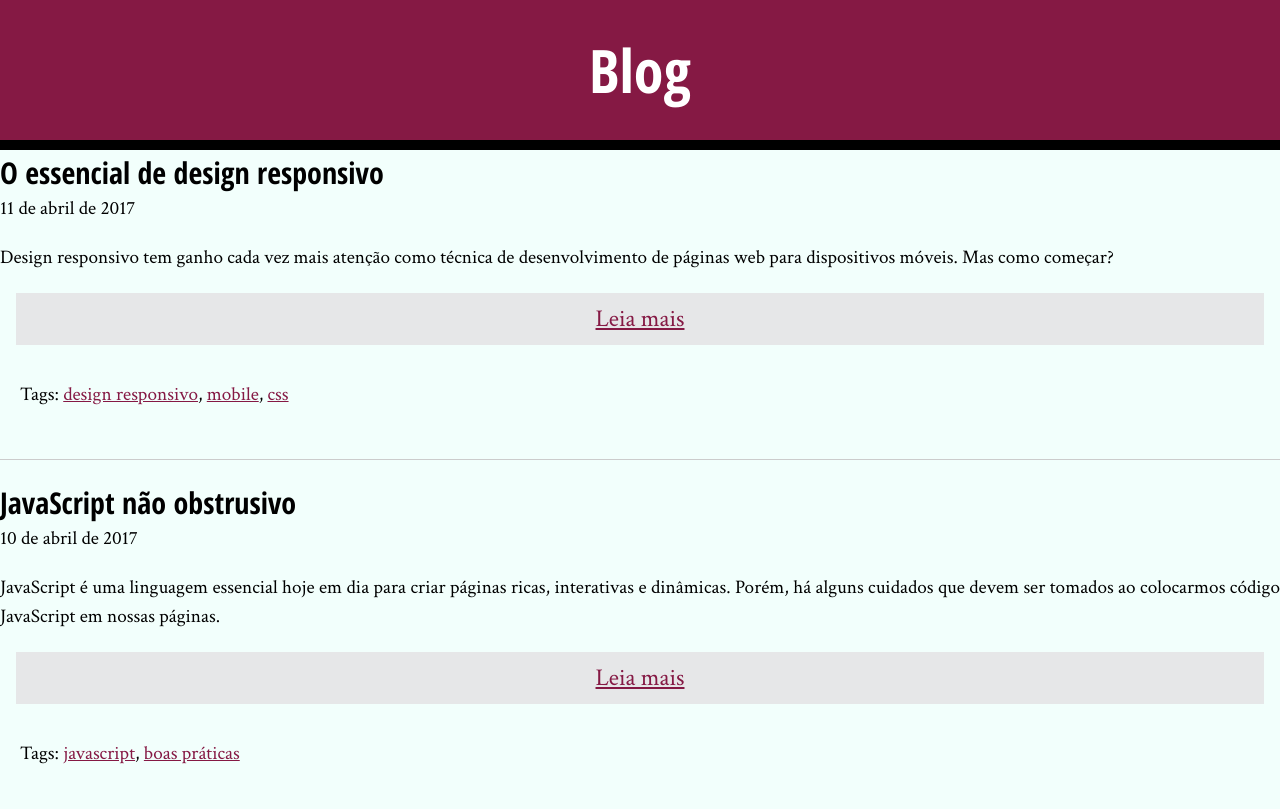
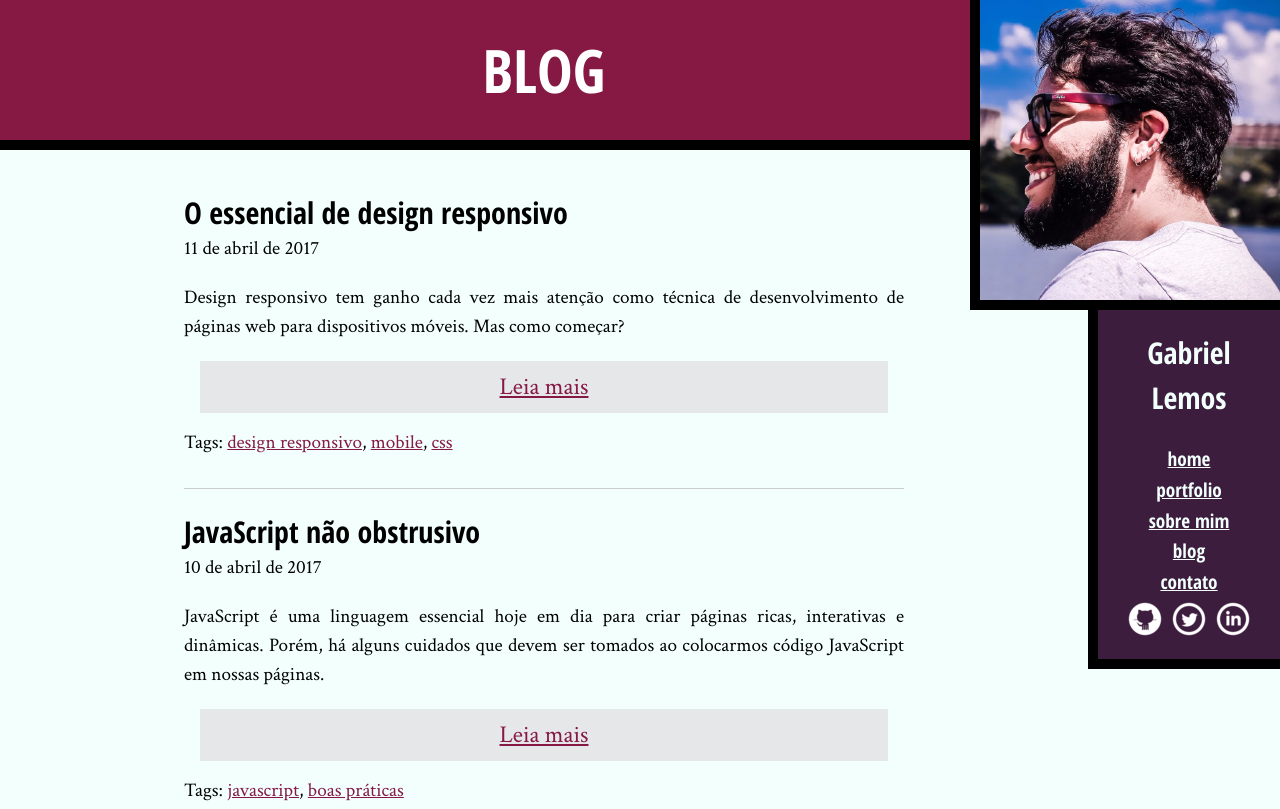
Before and after one commit to gablemos-zz/gablemos.github.io, a plain HTML site: page Pages/blog.html in a window 1280 px wide. Shown: the top 809 px of the page. Drawn offline with Linux system fonts and the light colour scheme.

Commit message:
primeira parte
HTML e CSS básico Ok

```diff
--- a/Pages/blog.html
+++ b/Pages/blog.html
@@ -1,41 +1,42 @@
 <!DOCTYPE html>
 <html lang = "en">
     <head>
+        <title>Blog  - Gabriel Lemos</title>
         <meta charset = "UTF-8">
         <link rel="icon" href="../Images/favicon.png">
         <link rel="stylesheet" href="../Style/reset.css">
         <link rel="stylesheet" href="../Style/site.css">
         <link rel="stylesheet" href="http://fonts.googleapis.com/css?family=Crimson+Text:400,400italic,600">
         <link rel="stylesheet" href="http://fonts.googleapis.com/css?family=Open+Sans+Condensed:700">
-        <title>Blog  - Gabriel Lemos</title>
     </head>
     <body>
         <main>
             <h1 class="titulo-principal">Blog</h1>
-
-            <article>
-                <h2>O essencial de design responsivo</h2>
+            <div class="container">
+                <article class="artigo">
+                    <h2 class="subtitulo-texto">O essencial de design responsivo</h2>
                     <time datetime="2017-04-11">11 de abril de 2017</time>
                     <p>Design responsivo tem ganho cada vez mais atenção como técnica de desenvolvimento de páginas web para dispositivos móveis. Mas como começar?</p>
 
                     <a class="leia-mais" href="#">Leia mais</a>
-                <footer class="tags">Tags: <a href="#">design responsivo</a>, <a href="#">mobile</a>, <a href="#">css</a></footer>
+                    <footer >Tags: <a href="#">design responsivo</a>, <a href="#">mobile</a>, <a href="#">css</a></footer>
                 </article>
 
-            <article>
-                <h2>JavaScript não obstrusivo</h2>
+                <article class="artigo">
+                    <h2 class="subtitulo-texto">JavaScript não obstrusivo</h2>
                     <time datetime="2017-04-10">10 de abril de 2017</time>
 
                     <p>JavaScript é uma linguagem essencial hoje em dia para criar páginas ricas, interativas e dinâmicas. Porém, há alguns cuidados que devem ser tomados ao colocarmos código JavaScript em nossas páginas.</p>
 
-                <a CLASS="leia-mais" href="#">Leia mais</a>
+                    <a class="leia-mais" href="#">Leia mais</a>
                     <footer>Tags: <a href="#">javascript</a>, <a href="#">boas práticas</a></footer>
                 </article>
+            </div>
         </main>
 
-        <img src="../Images/eu.jpg" alt="Foto de Gabriel Lemos" />
+        <img class="minha-foto" src="../Images/eu.jpg" alt="Foto de Gabriel Lemos" />
 
-        <aside>
+        <aside class="navegacao-site">
             <h1>Gabriel Lemos</h1>
             <nav>
                 <ul>
@@ -46,9 +47,26 @@
                     <li><a href="../Pages/contato.html">Contato</a></li>
                 </ul>
             </nav>
+            <ul class="icones-redes-sociais">
+                <li>
+                    <a class="github" href=
+                            "https://github.com/gablemos">GitHub
+                    </a>
+                </li>
+                <li>
+                    <a class="twitter" href=
+                            "https://twitter.com/bulkyu">Twitter
+                    </a>
+                </li>
+                <li>
+                    <a class="linkedin" href=
+                            "https://www.linkedin.com/in/lemosgabriel/">LinkedIn
+                    </a>
+                </li>
+            </ul>
         </aside>
 
-        <footer class="copyright">
+        <footer class="rodape-pagina">
             &copy; Gabriel Elias Faria Lemos 2017
         </footer>
     </body>
--- a/Style/site.css
+++ b/Style/site.css
@@ -16,6 +16,7 @@ h1, h2 {
     padding: 25px;
     border-bottom: 10px solid black;
     font-size: 60px;
+    text-transform: uppercase;
 }
 
 p {
@@ -23,60 +24,49 @@ p {
     margin: 20px 0;
 }
 
-.citacao-trabalho {
+.citacao-bio {
     background-color: #D9E5E3;
     border: 10px solid #C2CCCA;
-    width: 250px;
+    width: 330px;
     box-sizing: border-box;
-    margin: 20px 40px;
+    margin-left: 20px;
+    margin-right: 0px;
+
 }
 
-.navegacao-site {
-    background-color: #3C1D3D;
-    color: #F2FFFC;
-    padding: 20px;
-    text-align: center;
+.bec-wellington {
+    float: right;
 }
 
-.copyright {
+.rodape-pagina {
     background-color: #000;
     color: #F2FFFC;
-}
-
-nav a {
-    color: #F2FFFC;
+    clear: both;
 }
 
 main a {
     color: #851944;
 }
 
-aside a {
+.navegacao-site a {
     color: inherit;
     font-family: "Open Sans Condensed", sans-serif;
 }
 
-blockquote, aside, footer {
+.citacao-bio, .navegacao-site, .rodape-pagina {
     padding: 20px;
 }
 
-main div {
+.container {
     width: 720px;
     margin: auto;
-    padding: 30px 0;
+    padding: 40px 0;
+    padding-bottom: 10px;
 }
 
-aside {
-    text-align: center;
-}
-
-aside h1 {
+.navegacao-site h1 {
     font-size: 30px;
     margin-bottom: 25px;
-}
-
-.icones-redces-sociais li{
-    display: inline-block;
 }
 
 strong {
@@ -87,21 +77,81 @@ em {
     font-style: italic;
 }
 
-h2 {
+.subtitulo-texto {
     font-size: 30px;
+    clear: both;
 }
 
-article{
+.icones-redes-sociais li {
+    display: inline-block;
+}
+
+.artigo {
     padding-bottom: 30px;
-    border-bottom: 1px solid #CCC;
+    border-bottom: 1px solid #ccc;
     margin-bottom: 20px;
 }
 
-.leia-mais{
+.leia-mais {
+    padding: 8px;
+    margin: 16px;
+    display: block;
     font-size: 24px;
-    margin: 16px;
-    padding: 8px;
-    display: block;
     text-align: center;
     background-color: #E6E7E8;
 }
+
+nav a {
+    text-transform: lowercase;
+}
+
+.icones-redes-sociais a {
+    width: 40px;
+    height: 40px;
+    display: block;
+    text-indent: -99999px;
+}
+
+.github {
+    background-image: url(../Images/github.png);
+}
+
+.twitter {
+    background-image: url(../Images/twitter.png);
+}
+
+.linkedin {
+    background-image: url(../Images/linkedin.png);
+}
+
+main {
+    float: left;
+    width: 85%;
+}
+
+.minha-foto, .navegacao-site {
+    float: right;
+    box-sizing: border-box;
+    border-left: 10px solid black;
+    border-bottom: 10px solid black;
+}
+
+.navegacao-site {
+    text-align: center;
+    background-color: #3C1D3D;
+    color: #F2FFFC;
+    width: 15%;
+    position: relative;
+    top: 310px;
+}
+
+cite {
+    font-style: italic;
+    float: right;
+}
+
+.minha-foto{
+    position: absolute;
+    top: 0;
+    right: 0;
+}
```
Also changed, not shown: Pages/bio.html (+15 -13 lines). Lines whose indentation alone changed are shown as unchanged.
